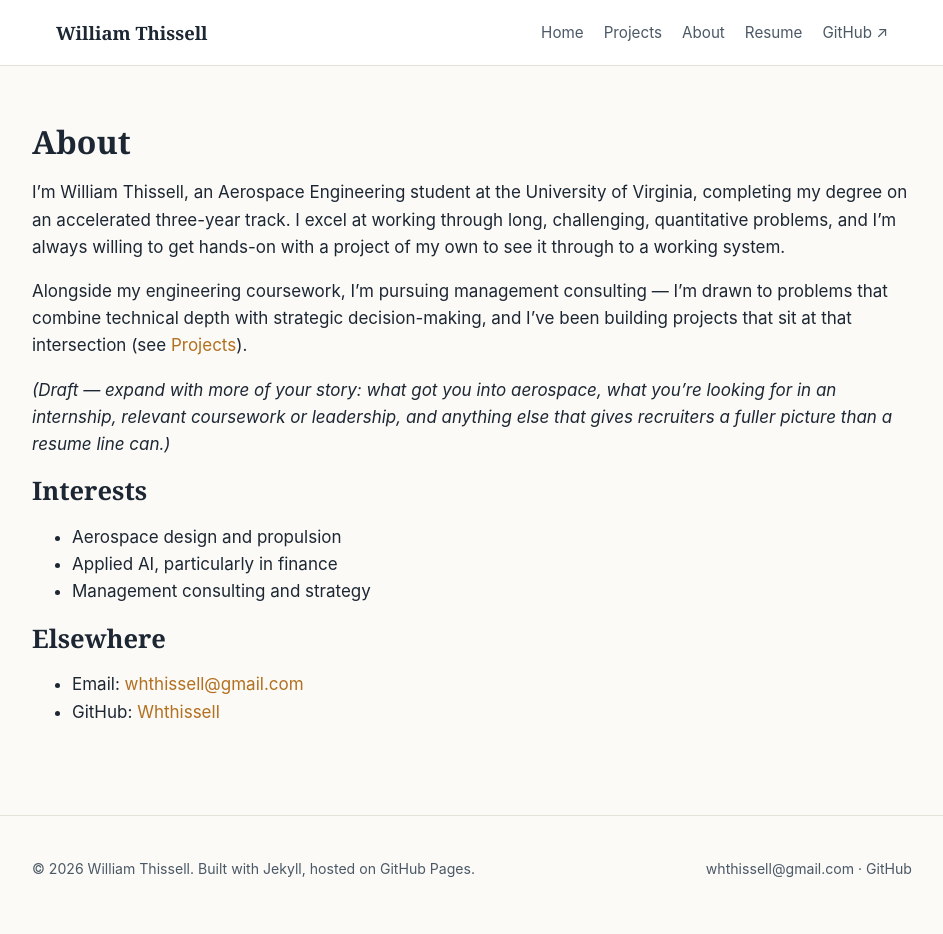
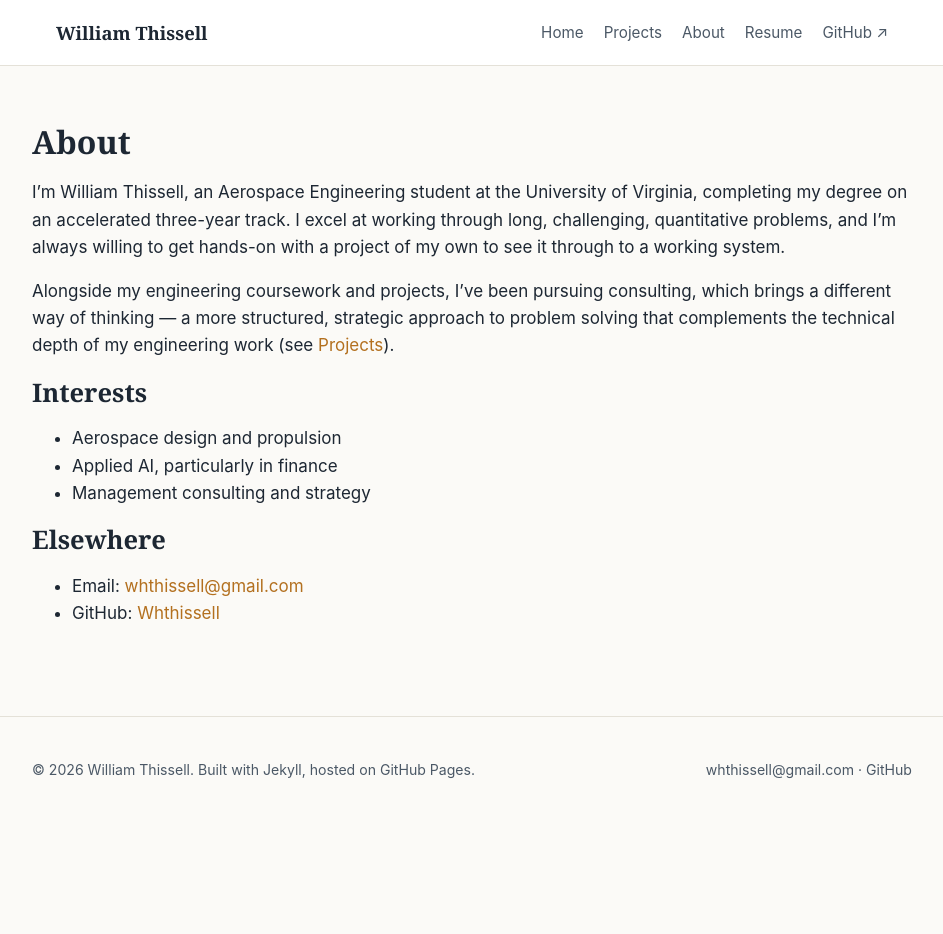
Before and after one commit to Whthissell/Whthissell.github.io, a Jekyll site: the page built from about.md, in a window 1280 px wide. Shown: the whole page, without its empty margins (168-1111 px from the left). Built offline with Jekyll 4.4.1, drawn with Linux system fonts in a browser that asks for light colours; after the commit the page ends 900 px from its top, so only the background shows below that.

Commit message:
Revise consulting paragraph on About page, remove draft placeholder note

```diff
--- a/about.md
+++ b/about.md
@@ -9,13 +9,10 @@ completing my degree on an accelerated three-year track. I excel at working thro
 long, challenging, quantitative problems, and I'm always willing to get hands-on with a
 project of my own to see it through to a working system.
 
-Alongside my engineering coursework, I'm pursuing management consulting — I'm drawn to
-problems that combine technical depth with strategic decision-making, and I've been
-building projects that sit at that intersection (see [Projects](/#projects)).
-
-*(Draft — expand with more of your story: what got you into aerospace, what you're
-looking for in an internship, relevant coursework or leadership, and anything else that
-gives recruiters a fuller picture than a resume line can.)*
+Alongside my engineering coursework and projects, I've been pursuing consulting, which
+brings a different way of thinking — a more structured, strategic approach to problem
+solving that complements the technical depth of my engineering work (see
+[Projects](/#projects)).
 
 ## Interests
 
```
